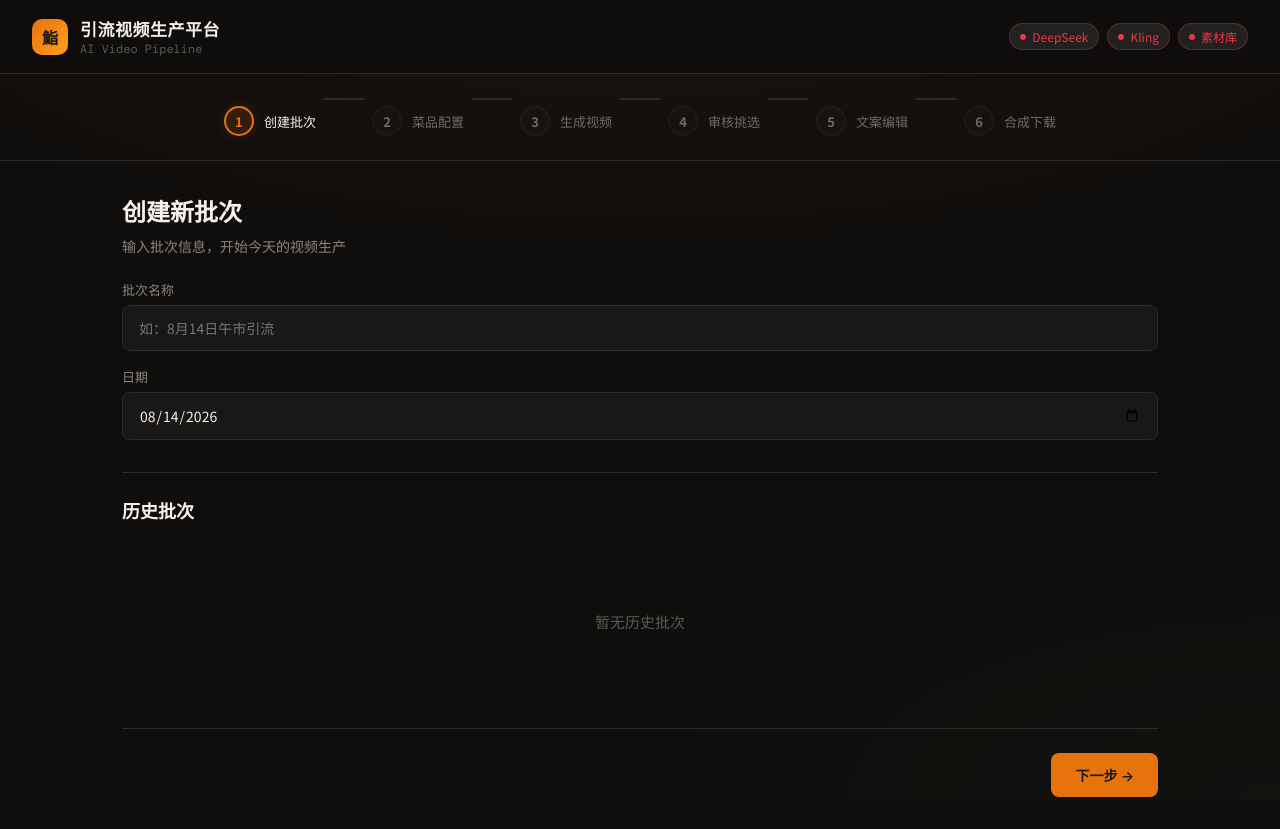
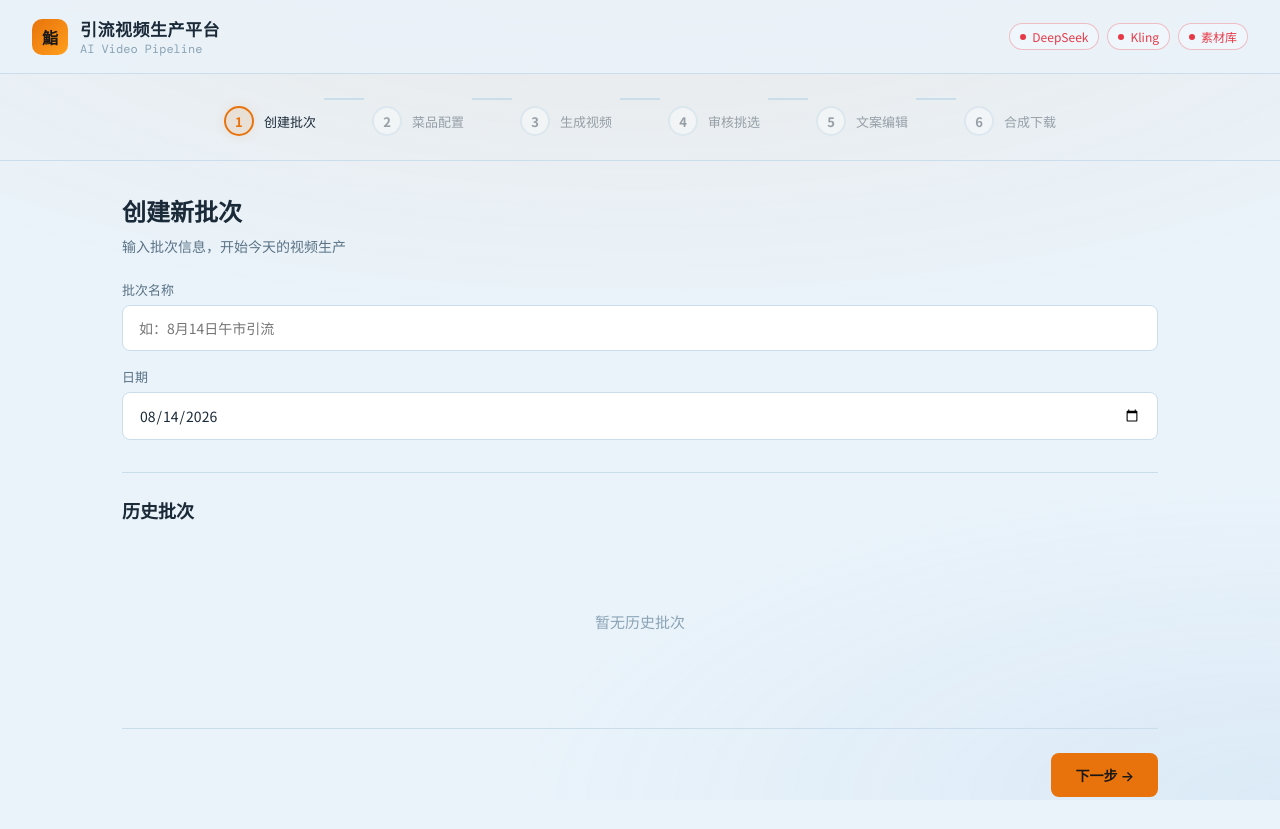
Before and after one commit to KN-998998/AI-i2v, a Flask app: page / in a window 1280 px wide. Run offline with Flask 3, Linux system fonts and the light colour scheme; data that the repository does not hold is empty.

Commit message:
style: 页面改为浅蓝色主题（背景/面板/文字/阴影整体适配）
- --bg 深黑 → 浅蓝 #EAF3FA，surface 白、border 浅蓝灰
- 文字色深蓝黑 #1B2A38 保证浅底对比度
- topbar 背景/氛围渐变同步浅色化

```diff
--- a/web/templates/index.html
+++ b/web/templates/index.html
@@ -8,21 +8,21 @@
 <link href="https://fonts.googleapis.com/css2?family=Noto+Sans+SC:wght@300;400;500;700;900&family=DM+Mono:wght@400;500&display=swap" rel="stylesheet">
 <style>
 :root {
-  --bg: #0F0E0D;
-  --surface: #1A1816;
-  --surface-2: #232020;
-  --border: #2D2A28;
-  --text: #F5F0EB;
-  --text-dim: #8A8580;
-  --text-mute: #5C5853;
+  --bg: #EAF3FA;
+  --surface: #FFFFFF;
+  --surface-2: #F0F7FC;
+  --border: #C9DDEB;
+  --text: #1B2A38;
+  --text-dim: #5A7285;
+  --text-mute: #8AA3B5;
   --primary: #E8730C;
   --primary-dim: #B85A08;
-  --primary-glow: rgba(232, 115, 12, 0.15);
-  --green: #7FB069;
+  --primary-glow: rgba(232, 115, 12, 0.12);
+  --green: #3E8E5A;
   --red: #E63946;
   --radius: 12px;
   --radius-sm: 8px;
-  --shadow: 0 8px 32px rgba(0,0,0,0.4);
+  --shadow: 0 8px 32px rgba(70, 120, 160, 0.14);
   --transition: 0.3s cubic-bezier(0.4, 0, 0.2, 1);
 }
 
@@ -42,8 +42,8 @@ body::before {
   position: fixed;
   top: 0; left: 0; right: 0; bottom: 0;
   background:
-    radial-gradient(ellipse 80% 50% at 50% -10%, rgba(232,115,12,0.06), transparent),
-    radial-gradient(ellipse 60% 40% at 100% 100%, rgba(127,176,105,0.03), transparent);
+    radial-gradient(ellipse 80% 50% at 50% -10%, rgba(232,115,12,0.08), transparent),
+    radial-gradient(ellipse 60% 40% at 100% 100%, rgba(90,160,220,0.10), transparent);
   pointer-events: none;
   z-index: 0;
 }
@@ -57,7 +57,7 @@ body::before {
   justify-content: space-between;
   padding: 16px 32px;
   border-bottom: 1px solid var(--border);
-  background: rgba(15, 14, 13, 0.85);
+  background: rgba(234, 243, 250, 0.85);
   backdrop-filter: blur(12px);
 }
 
```
